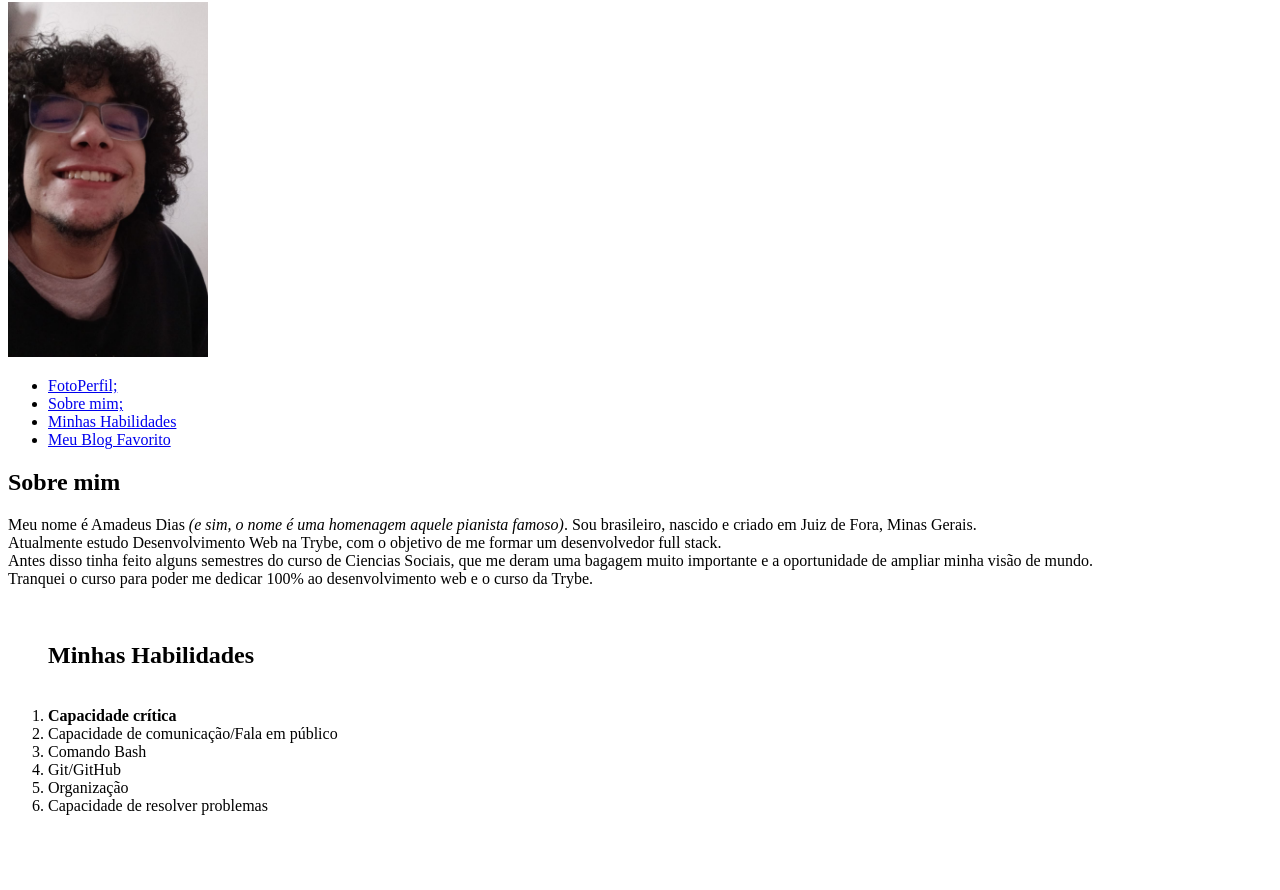
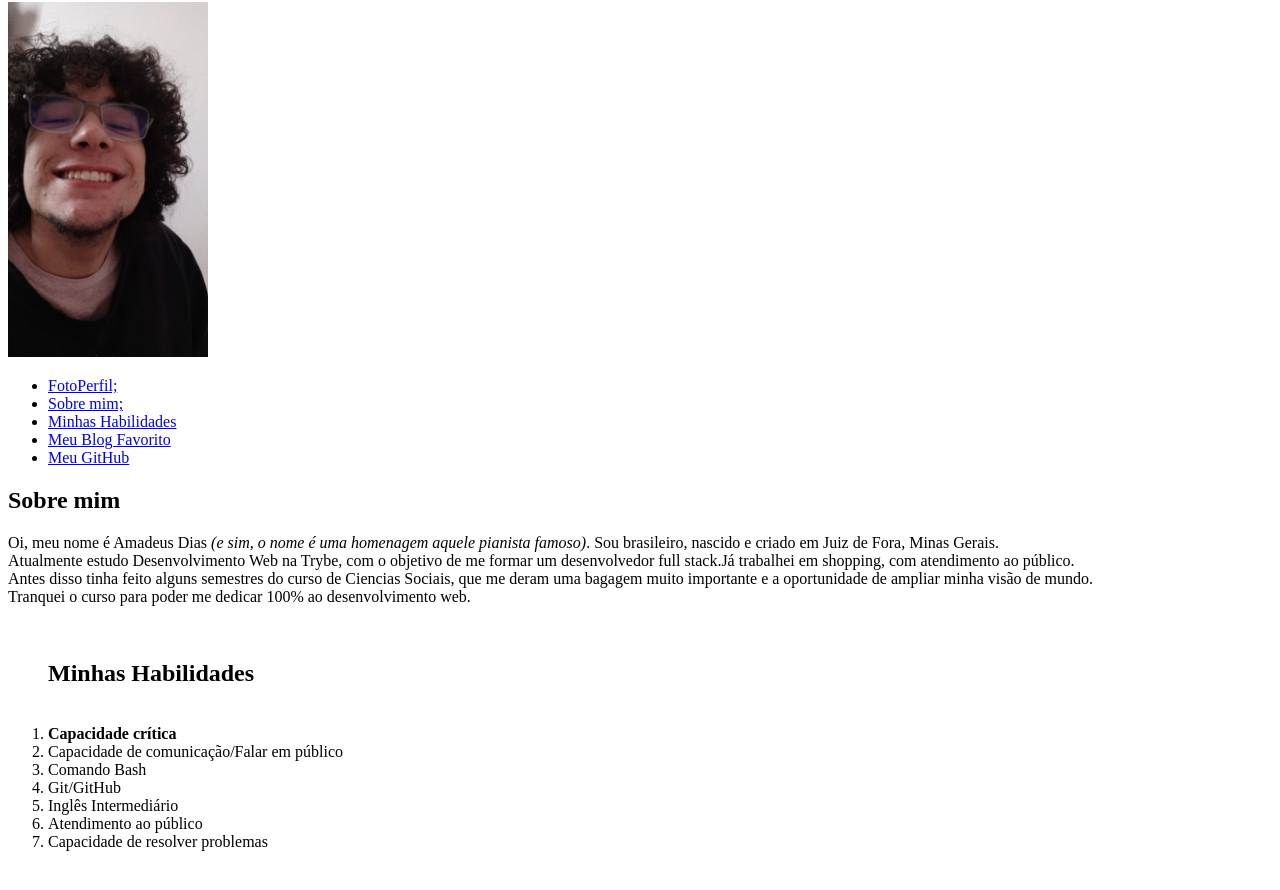
Before and after one commit to amadeusdias/amadeusdias.github.io, a plain HTML site: page index.html in a window 1280 px wide. Shown: the part 78-968 px from the top of the page. Before the commit the page ends 935 px from the top, so only its background shows below. Drawn offline with Linux system fonts and the light colour scheme.

Commit message:
atualização do portifolio

```diff
--- a/index.html
+++ b/index.html
@@ -4,7 +4,7 @@
     <meta charset="UTF-8">
     <meta http-equiv="X-UA-Compatible" content="IE=edge">
     <meta name="viewport" content="width=device-width, initial-scale=1.0">
-    <title>Portifolio</title>
+    <title>Bem Vindo ao meu Portifólio Web</title>
 </head>
 <body>
 <h1>Portifólio</h1>
@@ -15,6 +15,7 @@
     <li><a href="#sobremim">Sobre mim;</a></li>
     <li><a href="#minhahabilidades">Minhas Habilidades</a></li>
     <li><a href="https://twitter.com/ahamadeus" target="_blank">Meu Blog Favorito</a></li>
+    <li><a href="https://github.com/amadeusdias" target="_blank">Meu GitHub</a></li>
 </ul>
 
 
@@ -22,7 +23,7 @@
 
 <h2 id="sobremim">Sobre mim</h2>
 
-<p>Meu nome é Amadeus Dias <em>(e sim, o nome é uma homenagem aquele pianista famoso)</em>. Sou brasileiro, nascido e criado em Juiz de Fora, Minas Gerais.<br>Atualmente estudo Desenvolvimento Web na Trybe, com o objetivo de me formar um desenvolvedor full stack.<br> Antes disso tinha feito alguns semestres do curso de Ciencias Sociais, que me deram uma bagagem muito importante e a oportunidade de ampliar minha visão de mundo.<br>Tranquei o curso para poder me dedicar 100% ao desenvolvimento web e o curso da Trybe.</p>
+<p>Oi, meu nome é Amadeus Dias <em>(e sim, o nome é uma homenagem aquele pianista famoso)</em>. Sou brasileiro, nascido e criado em Juiz de Fora, Minas Gerais.<br>Atualmente estudo Desenvolvimento Web na Trybe, com o objetivo de me formar um desenvolvedor full stack.Já trabalhei em shopping, com atendimento ao público.<br> Antes disso tinha feito alguns semestres do curso de Ciencias Sociais, que me deram uma bagagem muito importante e a oportunidade de ampliar minha visão de mundo.<br>Tranquei o curso para poder me dedicar 100% ao desenvolvimento web.</p>
 
 <ol id="minhashabilidades">
     <br>
@@ -30,10 +31,11 @@
     <br>
 
     <li><strong>Capacidade crítica</strong></li>
-    <li>Capacidade de comunicação/Fala em público</li>
+    <li>Capacidade de comunicação/Falar em público</li>
     <li>Comando Bash</li>
     <li>Git/GitHub</li>
-    <li>Organização</li>
+    <li>Inglês Intermediário</li>
+    <li>Atendimento ao público</li>
     <li>Capacidade de resolver problemas</li>
 </ol>
 <br>
```
